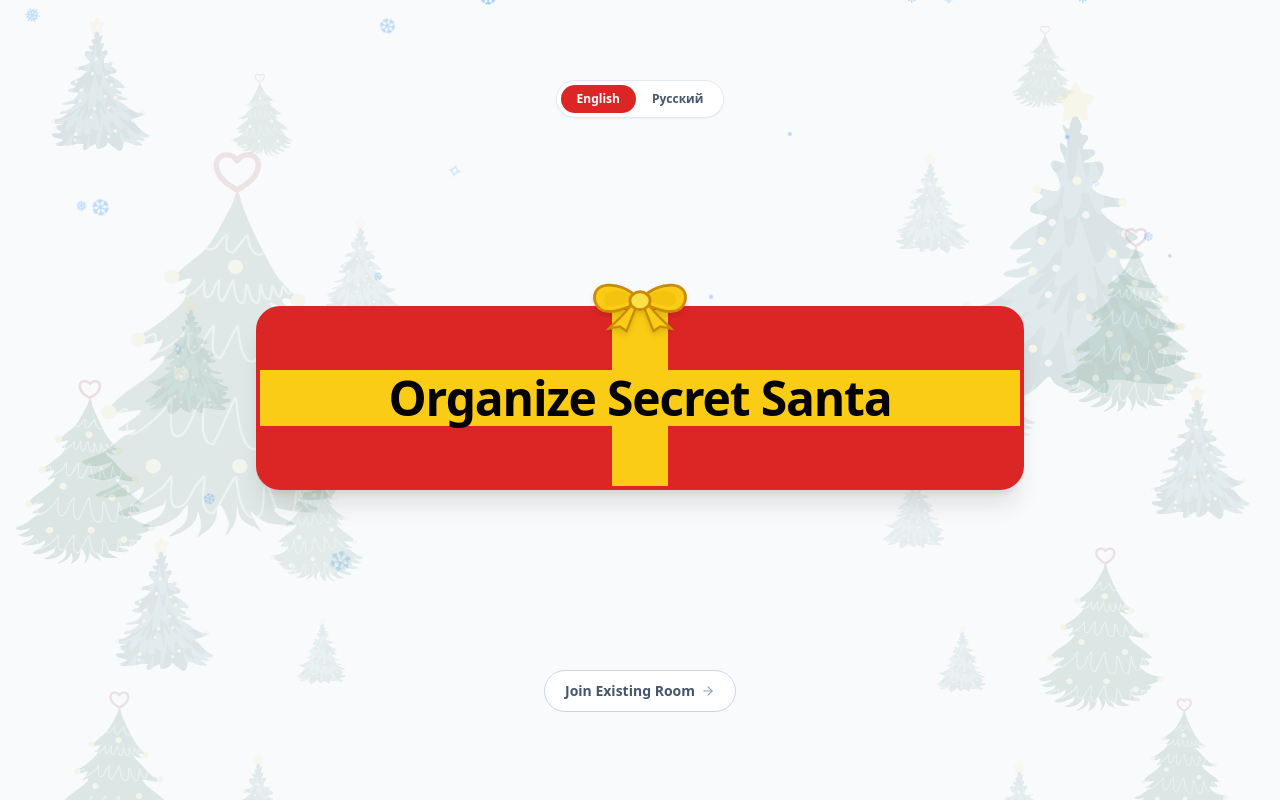
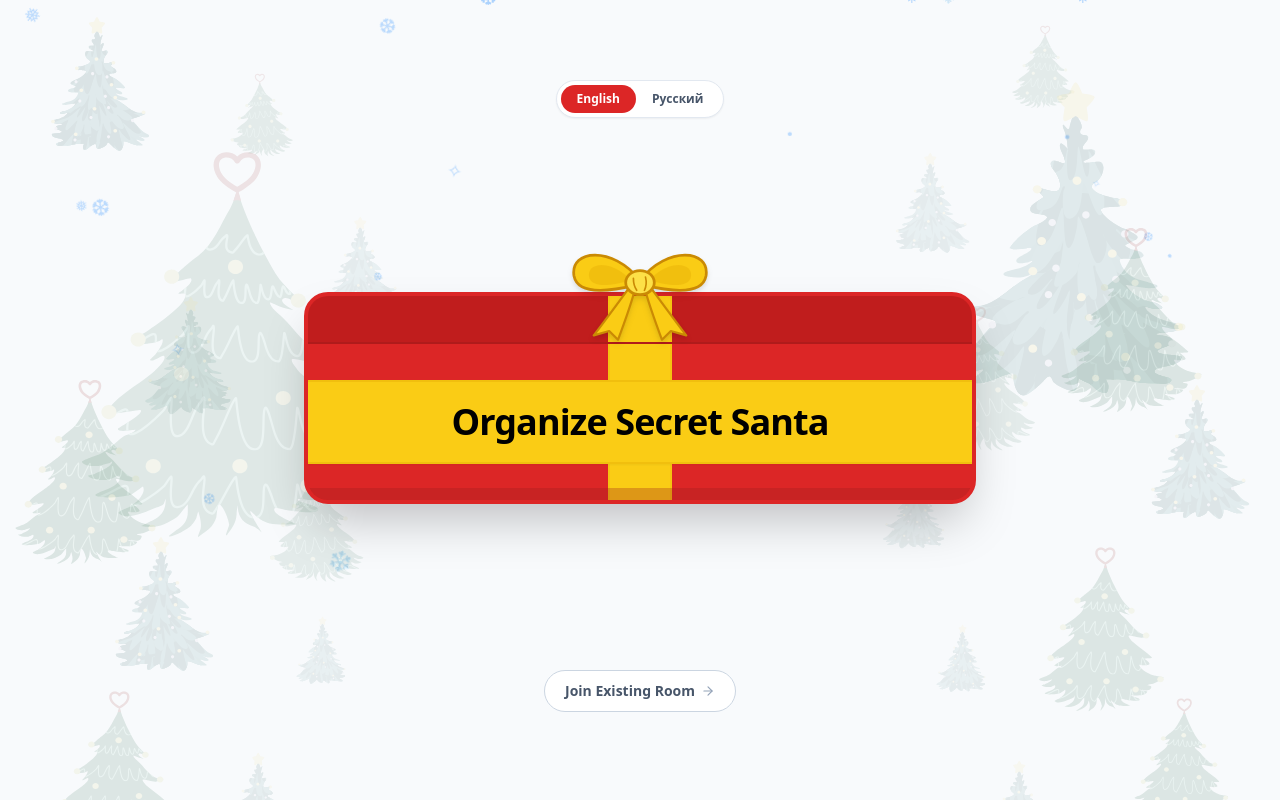
Before and after one commit to SorrowCrow/secretSanta, a Next.js app: page /secretSanta/ in a window 1280 px wide. Shown: the top 800 px of the page. Built offline with nearby package versions, Linux system fonts and the light colour scheme.

Commit message:
feat: authentic gift box structure with lid, lush bow, and ribbon sash for title

```diff
--- a/src/app/page.tsx
+++ b/src/app/page.tsx
@@ -153,88 +153,121 @@ export default function HomePage() {
           <LanguageSwitch />
         </div>
 
-        {/* Big button in the middle: Styled as a red Christmas Present with yellow ribbons! */}
+        {/* Big button in the middle: Styled as an authentic, charming Christmas Present! */}
         <div className="my-auto py-10 w-full flex justify-center px-4">
           <a
             href="#create"
-            className="group relative inline-block p-10 sm:p-14 md:p-16 rounded-3xl bg-red-600 border-4 border-red-600 hover:border-yellow-400 shadow-xl hover:shadow-2xl transition-all duration-200 hover:scale-[1.02] active:scale-[0.98] cursor-pointer max-w-3xl w-full overflow-visible"
+            className="group relative inline-block rounded-3xl bg-red-600 border-4 border-red-600 hover:border-yellow-400 shadow-2xl hover:shadow-[0_20px_45px_rgba(220,38,38,0.28)] transition-all duration-200 hover:-translate-y-1.5 active:translate-y-0 cursor-pointer max-w-xl sm:max-w-2xl w-full overflow-visible"
           >
-            {/* Christmas Ribbon Bow Knot on Top (Yellow) */}
-            <div className="absolute -top-8 sm:-top-11 left-1/2 -translate-x-1/2 select-none pointer-events-none group-hover:scale-110 transition-transform z-20">
+            {/* Christmas Ribbon Bow Knot on Top (Lush Yellow Bow) */}
+            <div className="absolute -top-11 sm:-top-16 left-1/2 -translate-x-1/2 select-none pointer-events-none group-hover:scale-110 group-hover:-translate-y-1 transition-transform duration-200 z-30">
               <svg
-                viewBox="0 0 100 60"
-                className="w-20 sm:w-28 h-auto drop-shadow-md"
+                viewBox="0 0 160 100"
+                className="w-32 sm:w-44 h-auto drop-shadow-md"
                 fill="none"
                 xmlns="http://www.w3.org/2000/svg"
               >
-                {/* Left Loop */}
+                {/* Left Ribbon Tail */}
                 <path
-                  d="M50 30 C30 10, 5 15, 10 32 C15 48, 38 38, 50 32"
+                  d="M72 48 C62 62, 50 78, 38 94 L52 90 L60 98 C66 82, 72 66, 76 50 Z"
                   fill="#FACC15"
+                  stroke="#CA8A04"
+                  strokeWidth="2"
+                  strokeLinejoin="round"
+                />
+                {/* Right Ribbon Tail */}
+                <path
+                  d="M88 48 C98 62, 110 78, 122 94 L108 90 L100 98 C94 82, 88 66, 84 50 Z"
+                  fill="#FACC15"
+                  stroke="#CA8A04"
+                  strokeWidth="2"
+                  strokeLinejoin="round"
+                />
+                {/* Left Outer Loop */}
+                <path
+                  d="M80 44 C55 12, 16 16, 20 40 C24 60, 60 52, 78 48 Z"
+                  fill="#FACC15"
+                  stroke="#CA8A04"
+                  strokeWidth="2.5"
+                  strokeLinejoin="round"
+                />
+                {/* Left Inner Fold */}
+                <path
+                  d="M70 42 C52 24, 30 28, 34 42 C38 52, 58 48, 70 44 Z"
+                  fill="#EAB308"
+                  opacity="0.5"
+                />
+                {/* Right Outer Loop */}
+                <path
+                  d="M80 44 C105 12, 144 16, 140 40 C136 60, 100 52, 82 48 Z"
+                  fill="#FACC15"
+                  stroke="#CA8A04"
+                  strokeWidth="2.5"
+                  strokeLinejoin="round"
+                />
+                {/* Right Inner Fold */}
+                <path
+                  d="M90 42 C108 24, 130 28, 126 42 C122 52, 102 48, 90 44 Z"
+                  fill="#EAB308"
+                  opacity="0.5"
+                />
+                {/* Center Knot */}
+                <ellipse
+                  cx="80"
+                  cy="46"
+                  rx="13"
+                  ry="11"
+                  fill="#FDE047"
                   stroke="#CA8A04"
                   strokeWidth="2.5"
                 />
                 <path
-                  d="M45 28 C32 18, 16 22, 18 32 C20 40, 36 34, 45 30"
-                  fill="#EAB308"
-                  opacity="0.4"
-                />
-                {/* Right Loop */}
-                <path
-                  d="M50 30 C70 10, 95 15, 90 32 C85 48, 62 38, 50 32"
-                  fill="#FACC15"
+                  d="M74 42 C74 46, 75 50, 77 53"
                   stroke="#CA8A04"
-                  strokeWidth="2.5"
+                  strokeWidth="1.5"
+                  strokeLinecap="round"
                 />
                 <path
-                  d="M55 28 C68 18, 84 22, 82 32 C80 40, 64 34, 55 30"
-                  fill="#EAB308"
-                  opacity="0.4"
-                />
-                {/* Left Ribbon Tail */}
-                <path
-                  d="M44 32 C38 42, 28 50, 22 56 L32 54 L38 58 C42 48, 46 38, 48 32 Z"
-                  fill="#FACC15"
+                  d="M85 41 C86 45, 86 49, 84 53"
                   stroke="#CA8A04"
-                  strokeWidth="2"
-                />
-                {/* Right Ribbon Tail */}
-                <path
-                  d="M56 32 C62 42, 72 50, 78 56 L68 54 L62 58 C58 48, 54 38, 52 32 Z"
-                  fill="#FACC15"
-                  stroke="#CA8A04"
-                  strokeWidth="2"
-                />
-                {/* Center Knot */}
-                <ellipse
-                  cx="50"
-                  cy="31"
-                  rx="9"
-                  ry="8"
-                  fill="#FDE047"
-                  stroke="#CA8A04"
-                  strokeWidth="2.5"
+                  strokeWidth="1.5"
+                  strokeLinecap="round"
                 />
               </svg>
             </div>
 
-            {/* Vertical Ribbon Strap (Yellow) */}
+            {/* Gift Box Lid (Distinct top section with rim) */}
+            <div className="h-10 sm:h-12 bg-red-700/80 border-b-2 border-red-800/40 rounded-t-[20px] relative overflow-hidden flex items-center justify-center">
+              {/* Vertical Ribbon crossing the lid */}
               <div
                 aria-hidden="true"
-              className="absolute inset-y-0 left-1/2 -translate-x-1/2 w-10 sm:w-14 bg-yellow-400 pointer-events-none"
+                className="w-12 sm:w-16 h-full bg-yellow-400 border-x-2 border-yellow-500/40 pointer-events-none"
+              />
+            </div>
+
+            {/* Gift Box Main Body */}
+            <div className="relative py-7 sm:py-9 flex flex-col justify-center items-center overflow-hidden rounded-b-[20px]">
+              {/* Vertical Ribbon Strap running through main body */}
+              <div
+                aria-hidden="true"
+                className="absolute inset-y-0 left-1/2 -translate-x-1/2 w-12 sm:w-16 bg-yellow-400 border-x-2 border-yellow-500/40 pointer-events-none"
               />
 
-            {/* Horizontal Ribbon Strap (Yellow) */}
+              {/* Horizontal Satin Ribbon Sash carrying the black title */}
               <div
                 aria-hidden="true"
-              className="absolute inset-x-0 top-1/2 -translate-y-1/2 h-10 sm:h-14 bg-yellow-400 pointer-events-none"
-            />
-
-            {/* Content inside the present: Single-line title in black */}
-            <div className="relative z-10 flex flex-col items-center justify-center">
-              <h1 className="text-2xl sm:text-4xl md:text-5xl font-black tracking-tight text-center text-black select-none">
+                className="relative z-10 w-full py-4 sm:py-5 px-4 sm:px-8 bg-yellow-400 border-y-2 border-yellow-500/50 shadow-sm flex items-center justify-center"
+              >
+                <h1 className="text-2xl sm:text-3xl md:text-4xl font-black tracking-tight text-center text-black select-none">
                   {t('hero.word1')} {t('hero.word2')} {t('hero.word3')}
                 </h1>
+              </div>
+
+              {/* Box Bottom Base Rim (Flat shadow depth) */}
+              <div
+                aria-hidden="true"
+                className="h-3 bg-red-800/30 w-full absolute bottom-0 inset-x-0 pointer-events-none"
+              />
             </div>
           </a>
         </div>
```
Lines whose indentation alone changed are shown as unchanged.
